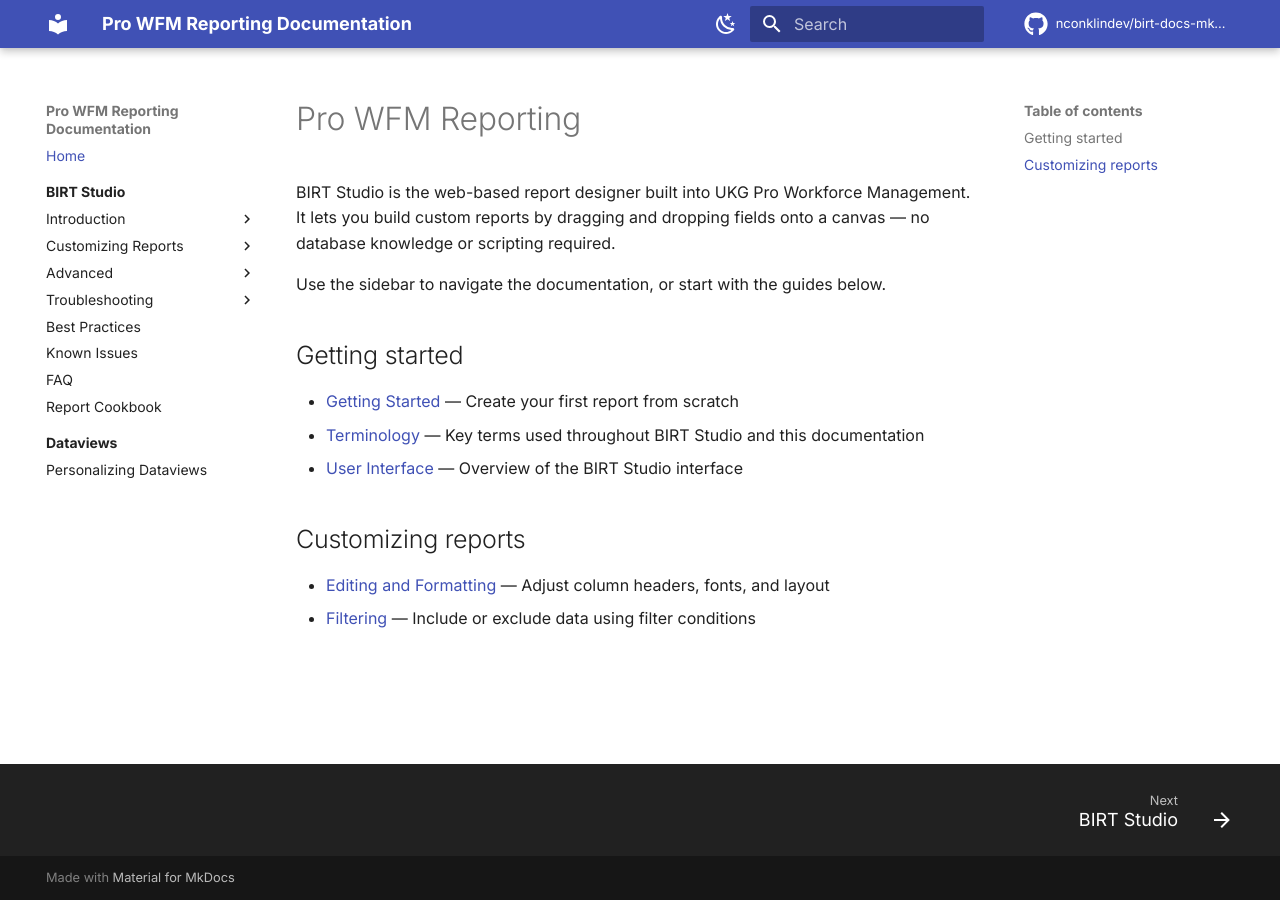
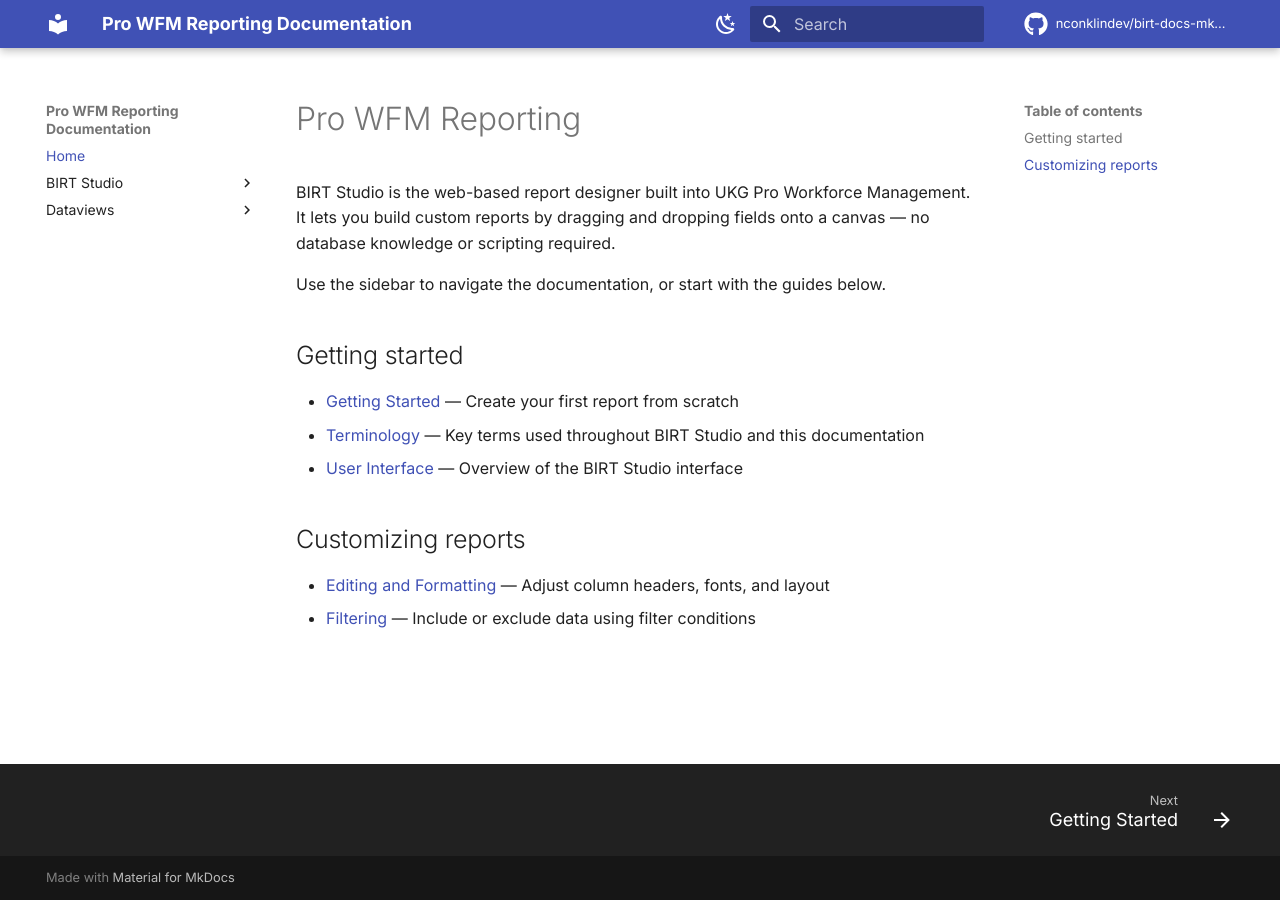
Before and after one commit to nconklindev/birt-docs-mkdocs, an MkDocs documentation site: the page built from docs/index.md, in a window 1280 px wide. Built offline with MkDocs 1.6.1 and Material for MkDocs 9.7.7, drawn with Linux system fonts in a browser that asks for light colours; comment, search, counter and statistics services are not loaded.

Commit message:
Remove redundant index files and update `mkdocs.yml` navigation structure to streamline BIRT Studio documentation.

```diff
--- a/mkdocs.yml
+++ b/mkdocs.yml
@@ -22,21 +22,17 @@ markdown_extensions:
 nav:
   - Home: index.md
   - "BIRT Studio":
-    - birt-studio/index.md
     - Introduction:
-      - birt-studio/introduction/index.md
       - Getting Started: birt-studio/introduction/getting-started.md
       - Terminology: birt-studio/introduction/terminology.md
       - User Interface: birt-studio/introduction/user-interface.md
     - Customizing Reports:
-      - birt-studio/customizing-reports/index.md
       - Editing and Formatting: birt-studio/customizing-reports/editing-and-formatting.md
       - Sorting: birt-studio/customizing-reports/sorting.md
       - Grouping: birt-studio/customizing-reports/grouping.md
       - Filtering: birt-studio/customizing-reports/filtering.md
       - Aggregating: birt-studio/customizing-reports/aggregating.md
     - Advanced:
-      - birt-studio/advanced/index.md
       - Computed Columns: birt-studio/advanced/computed-columns.md
       - Adding CSV Format: birt-studio/advanced/csv-reports.md
       - Summary Tables: birt-studio/advanced/summary-tables.md
@@ -46,7 +42,6 @@ nav:
       - Relative Time Period Reports: birt-studio/advanced/relative-time-period-reports.md
       - HCA Reports: birt-studio/advanced/hca-reports.md
     - Troubleshooting:
-      - birt-studio/troubleshooting/index.md
       - Using Splash: birt-studio/troubleshooting/using-splash.md
       - Report Failures and Performance: birt-studio/troubleshooting/report-failures-and-performance.md
       - CSV Format: birt-studio/troubleshooting/csv-format.md
@@ -55,7 +50,6 @@ nav:
     - FAQ: birt-studio/faq.md
     - Report Cookbook: birt-studio/report-cookbook.md
   - "Dataviews":
-      - dataviews/index.md
       - Personalizing Dataviews: dataviews/personalizing.md
 theme:
   name: material
@@ -78,10 +72,8 @@ theme:
         icon: material/weather-sunny
         name: Switch to light mode
   features:
-    - navigation.indexes
     - navigation.footer
     - navigation.instant
-    - navigation.sections
     - navigation.instant.prefetch
     - navigation.instant.progress
     - navigation.tracking
```
Also changed, not shown: docs/birt-studio/advanced/index.md (deleted, +0 -3 lines), docs/birt-studio/customizing-reports/index.md (deleted, +0 -3 lines), docs/birt-studio/index.md (deleted, +0 -1 lines), docs/birt-studio/introduction/index.md (deleted, +0 -1 lines).
